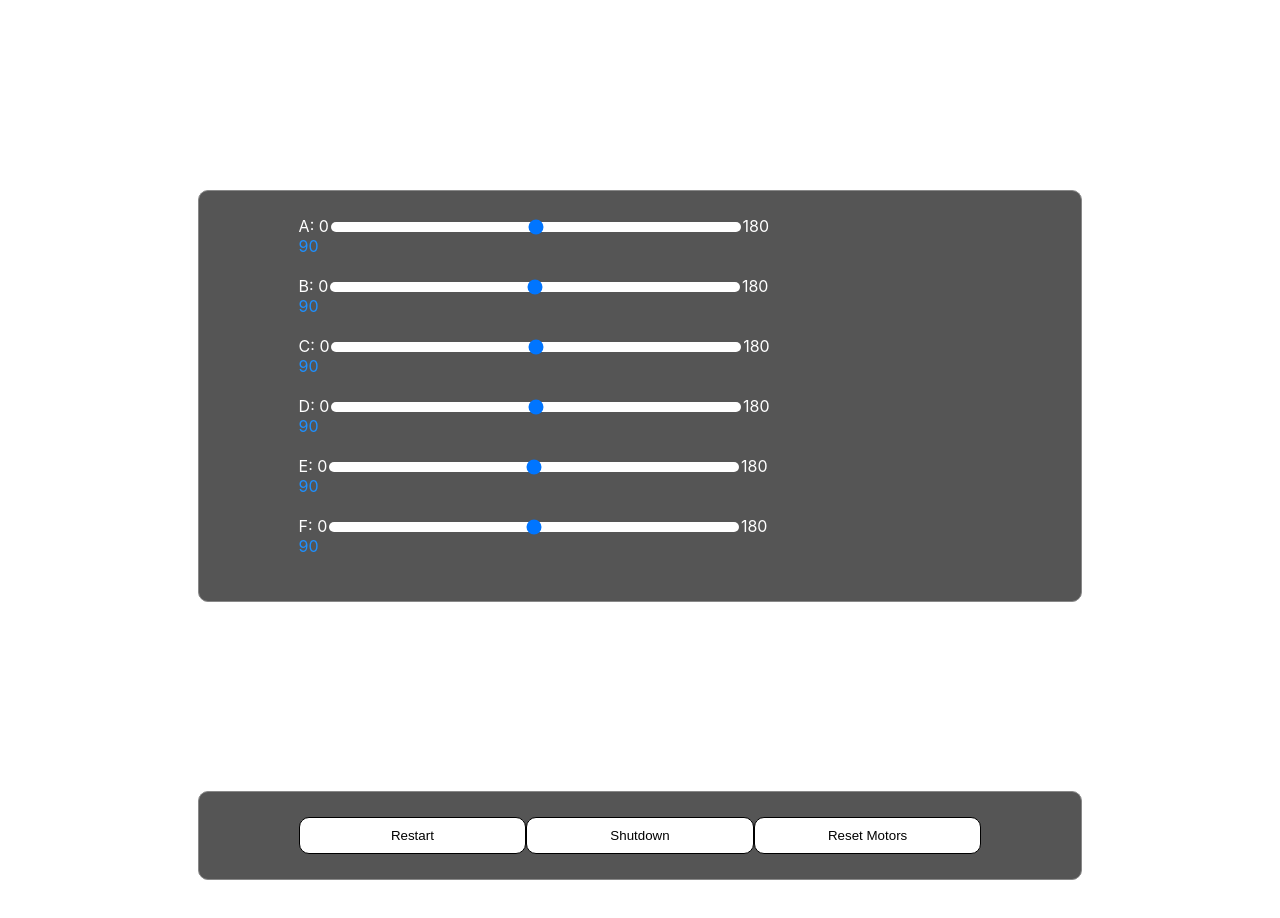
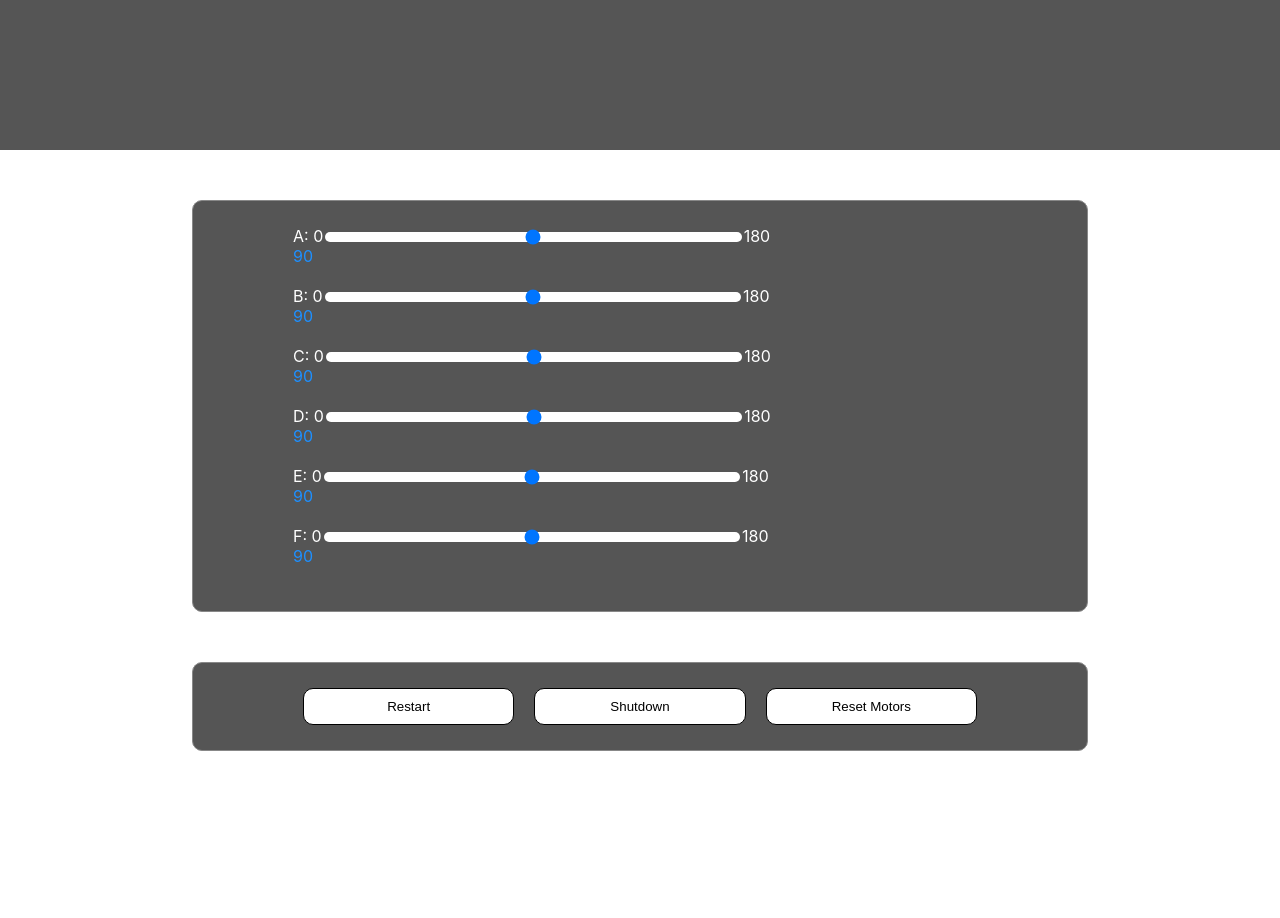
Before and after one commit to Atli-A/RobotWebControl, a plain HTML site: page index.html in a window 1280 px wide. After the commit the page ends 801 px from the top, so only its background shows below. Drawn offline with Linux system fonts and the light colour scheme.

Commit message:
fixed css

```diff
--- a/index.html
+++ b/index.html
@@ -11,6 +11,11 @@
 </head>
 
 <body>
+    <div id="header">
+
+    </div>
+
+
     <div id="slidersArea">
     </div>
 
@@ -19,10 +24,10 @@
 
 
     <div id="buttonArea">
-        <button id="restartButton" type="button">Restart</button>
+        <button id="restartButton" class="commandButtons" type="button">Restart</button>
 
-        <button id="shutdownButton" type="button">Shutdown</button>
-        <button id="resetMotorsButton" type="button">Reset Motors</button>
+        <button id="shutdownButton" class="commandButtons" type="button">Shutdown</button>
+        <button id="resetMotorsButton" class="commandButtons" type="button">Reset Motors</button>
         <script src="script.js"></script>
     </div>
 
--- a/main.css
+++ b/main.css
@@ -1,18 +1,16 @@
 body {
     font-family: -apple-system, BlinkMacSystemFont, 'Segoe UI', Roboto, Oxygen, Ubuntu, Cantarell, 'Open Sans', 'Helvetica Neue', sans-serif;
+    padding: 0px;
+    margin: 0px;
 }
 
-button {
-    padding: 10px;
-    background-color: #fff;
-    border: 1px solid black;
-    width: 250px;
-    border-radius: 10px;
-    outline: none;
+
+#header {
+    width: 100%;
+    height: 150px;
+    background-color: #555;
 }
-button:hover {
-    background-color: #aaa;
-}
+
 
 .sliders {
     width: 60%;
@@ -39,10 +37,10 @@ button:hover {
 
 
 #slidersArea{
+    margin: 15%;
 
     margin-top: 50px;
     margin-bottom: 0px;
-    margin: 15%;
     border: 1px solid #888;
     border-radius: 10px;
     color: white;
@@ -53,6 +51,8 @@ button:hover {
 
 
 }
+
+/* buttons area starts here  */
 
 #buttonArea {
     display: flex;
@@ -69,4 +69,19 @@ button:hover {
     justify-content: space-evenly;
     background-color: #555;
     align-items: stretch;
+
 }
+
+.commandButtons {
+    padding: 10px;
+    background-color: #fff;
+    border: 1px solid black;
+    width: 250px;
+    border-radius: 10px;
+    outline: none;
+    margin-left: 10px;
+    margin-right: 10px;
+}
+button:hover {
+    background-color: #aaa;
+}
```
